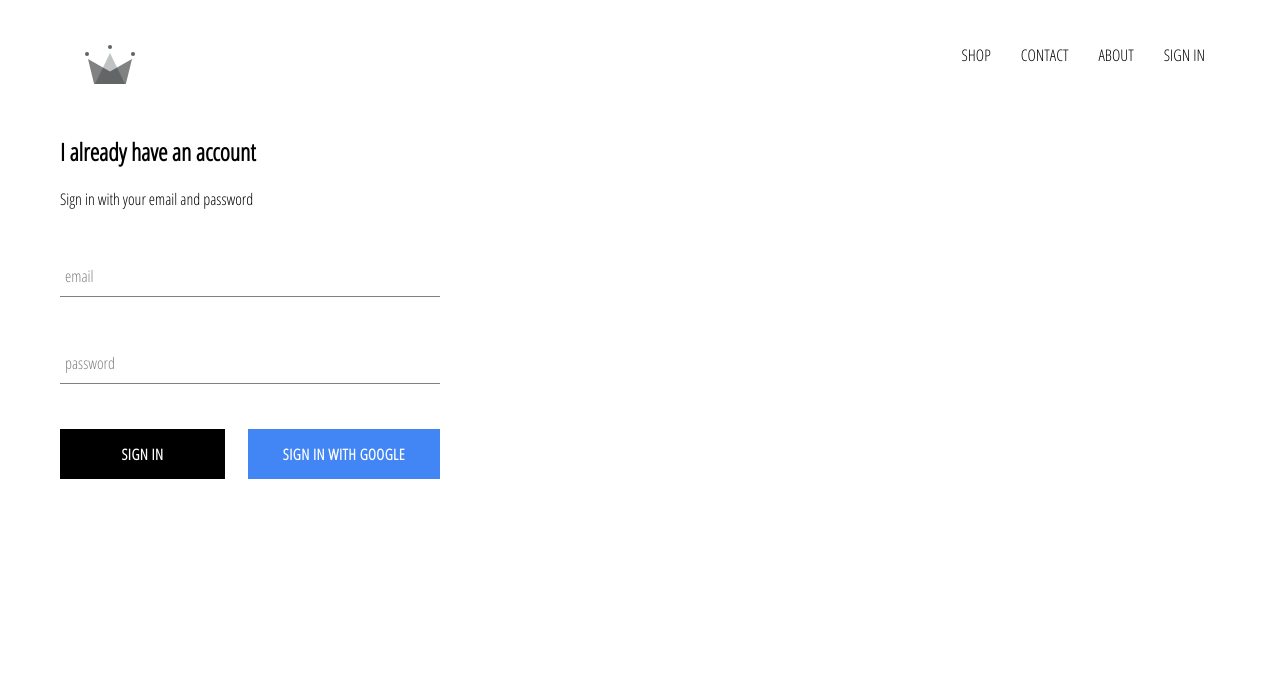
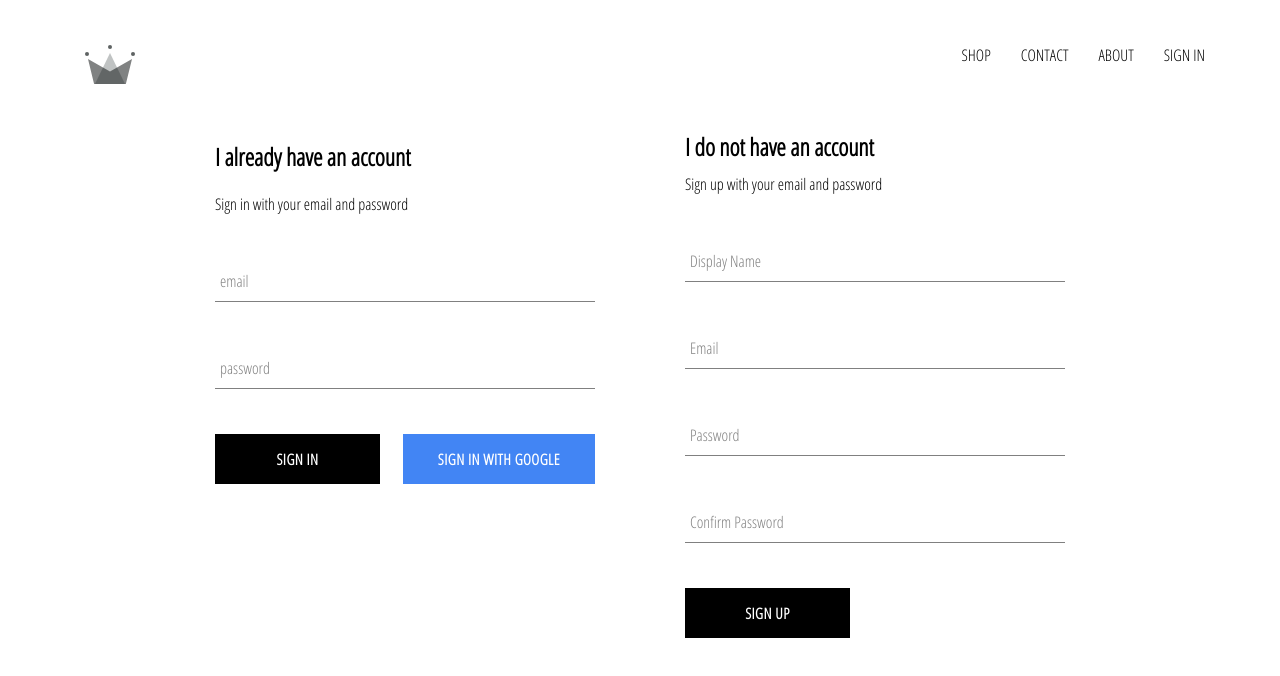
Before and after one commit to Cheederah/crown-apparel, a React (Create React App) app: page /signin in a window 1280 px wide. Shown: the top 676 px of the page. Built offline with nearby package versions, Linux system fonts and the light colour scheme; no server answers.

Commit message:
implemented firebase utils.included ability to store authenticated users in our firestore database

```diff
--- a/src/App.js
+++ b/src/App.js
@@ -5,7 +5,7 @@
 import ShopPage from './pages/shop/shop.component';
 import { Header } from './components/header/header.component';
 import SignInAndSignUpPage from './pages/sign-in-and-sign-up/sign-in-and-sign-up.component';
-import { auth } from './firebase/firebase.utils';
+import { auth, createUserProfileDocument } from './firebase/firebase.utils';
 
 class App extends Component {
 constructor() {
@@ -19,10 +19,27 @@
 unsubscribeFromAuth = null
 
 componentDidMount() {
-  this.unsubscribeFromAuth = auth.onAuthStateChanged(user => {
-    this.setState({ currentUser: user });
-    console.log(user);
-  })
+  this.unsubscribeFromAuth = auth.onAuthStateChanged(async userAuth => {
+    if (userAuth) {
+      const userRef = await createUserProfileDocument(userAuth);
+
+      userRef.onSnapshot(snapShot => {
+        this.setState({
+          currentUser: {
+            id: snapShot.id,
+            ...snapShot.data()
+          }
+        });
+        console.log(this.state);
+      });
+
+    } else {
+      this.setState({
+        currentUser: userAuth
+      });
+    }
+
+  });
 }
 
 componentWillUnmount() {
--- /dev/null
+++ b/src/components/sign-up/sign-up.component.js
@@ -0,0 +1,99 @@
+import React, { Component } from 'react';
+import FormInput from '../form-input/form-input.component';
+import CustomButton from '../custom-button/custom-button.component';
+import { auth, createUserProfileDocument } from '../../firebase/firebase.utils';
+import './sign-up.styles.scss';
+
+
+class SignUp extends Component {
+    constructor() {
+        super();
+
+        this.state = {
+            displayName: '',
+            email: '',
+            password: '',
+            confirmPassword: ''
+        }
+    }
+
+    handleSubmit = async (event) => {
+        event.preventDefault();
+        const { displayName, email, password, confirmPassword } = this.state;
+
+        if (!password === confirmPassword) {
+            alert("Passwords don't match");
+            return;
+        }
+        try {
+
+            const { user } = await auth.createUserWithEmailAndPassword(email, password);
+            await createUserProfileDocument(user, { displayName })
+
+            this.setState({
+                displayName: '',
+                email: '',
+                password: '',
+                confirmPassword: ''
+            })
+
+        } catch (error) {
+            console.log(error)
+        }
+    };
+
+    handleChange = (event) => {
+        const { name, value } = event.target;
+
+        this.setState({[name]: value });
+    }
+
+    render() {
+        const { displayName, email, password, confirmPassword } = this.state;
+        return (
+            <div className='sign-up'>
+                <h2 className='title'>I do not have an account</h2>
+                <span>Sign up with your email and password</span>
+                <form className='sign-up-form' onSubmit={this.handleSubmit}>
+                    <FormInput
+                        type='text'
+                        name='displayName'
+                        value={displayName}
+                        onChange={this.handleChange}
+                        label='Display Name'
+                        required
+                    />
+                    <FormInput
+                        type='email'
+                        name='email'
+                        value={email}
+                        onChange={this.handleChange}
+                        label='Email'
+                        required
+                    />
+                    <FormInput
+                        type='password'
+                        name='password'
+                        value={password}
+                        onChange={this.handleChange}
+                        label='Password'
+                        required
+                    />
+                    <FormInput
+                        type='password'
+                        name='confirmPassword'
+                        value={confirmPassword}
+                        onChange={this.handleChange}
+                        label='Confirm Password'
+                        required
+                    />
+
+                    <CustomButton type='submit'>SIGN UP</CustomButton>
+
+                </form>
+            </div>
+        )
+    }
+}
+
+export default SignUp;
--- /dev/null
+++ b/src/components/sign-up/sign-up.styles.scss
@@ -0,0 +1,10 @@
+.sign-up {
+    display: flex;
+    flex-direction: column;
+    width: 380px;
+
+    .title {
+        margin: 10px 0;
+    }
+
+}
--- a/src/firebase/firebase.utils.js
+++ b/src/firebase/firebase.utils.js
@@ -14,6 +14,34 @@
     measurementId: "G-Y9KMKRED8T"
   };
 
+  export const createUserProfileDocument = async (userAuth, additionalData) => {
+    if (!userAuth) return;
+
+    const userRef = firestore.doc(`users/${userAuth.uid}`);
+    const snapShot = await userRef.get();
+
+    console.log({snapShot});
+
+    if(!snapShot.exists) {
+      const { displayName, email } = userAuth;
+      const createdAt = new Date();
+
+      try {
+        await userRef.set({
+          displayName,
+          email,
+          createdAt,
+          ...additionalData
+
+        })
+      } catch (error) {
+        console.log('error creating user', error.message);
+      }
+    }
+    return userRef;
+
+  }
+
   firebase.initializeApp(config);
 
   export const auth = firebase.auth();
--- a/src/pages/sign-in-and-sign-up/sign-in-and-sign-up.component.js
+++ b/src/pages/sign-in-and-sign-up/sign-in-and-sign-up.component.js
@@ -1,11 +1,13 @@
 import React from 'react';
 import './sign-in-and-sign-up.styles.scss';
 import SignIn from '../../components/sign-in/sign-in.component'
+import SignUp from '../../components/sign-up/sign-up.component'
 
 
 const SignInAndSignUpPage = () => (
     <div className='sign-in-and-sign-up'>
         <SignIn />
+        <SignUp />
     </div>
 );
 
--- a/src/pages/sign-in-and-sign-up/sign-in-and-sign-up.styles.scss
+++ b/src/pages/sign-in-and-sign-up/sign-in-and-sign-up.styles.scss
@@ -0,0 +1,6 @@
+.sign-in-and-sign-up {
+    width: 850px;
+    display: flex;
+    justify-content: space-between;
+    margin: 30px auto;
+}
```
